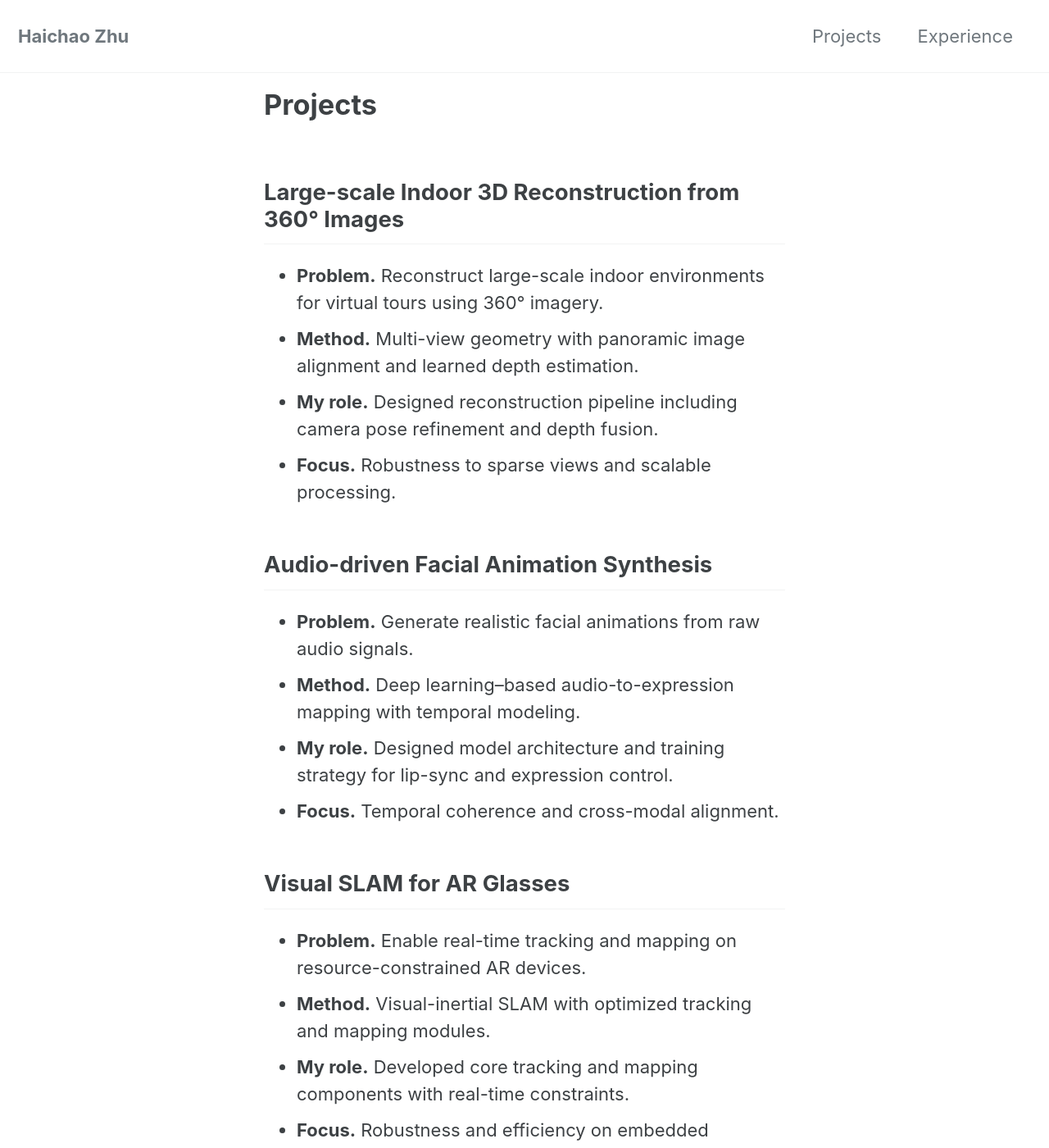
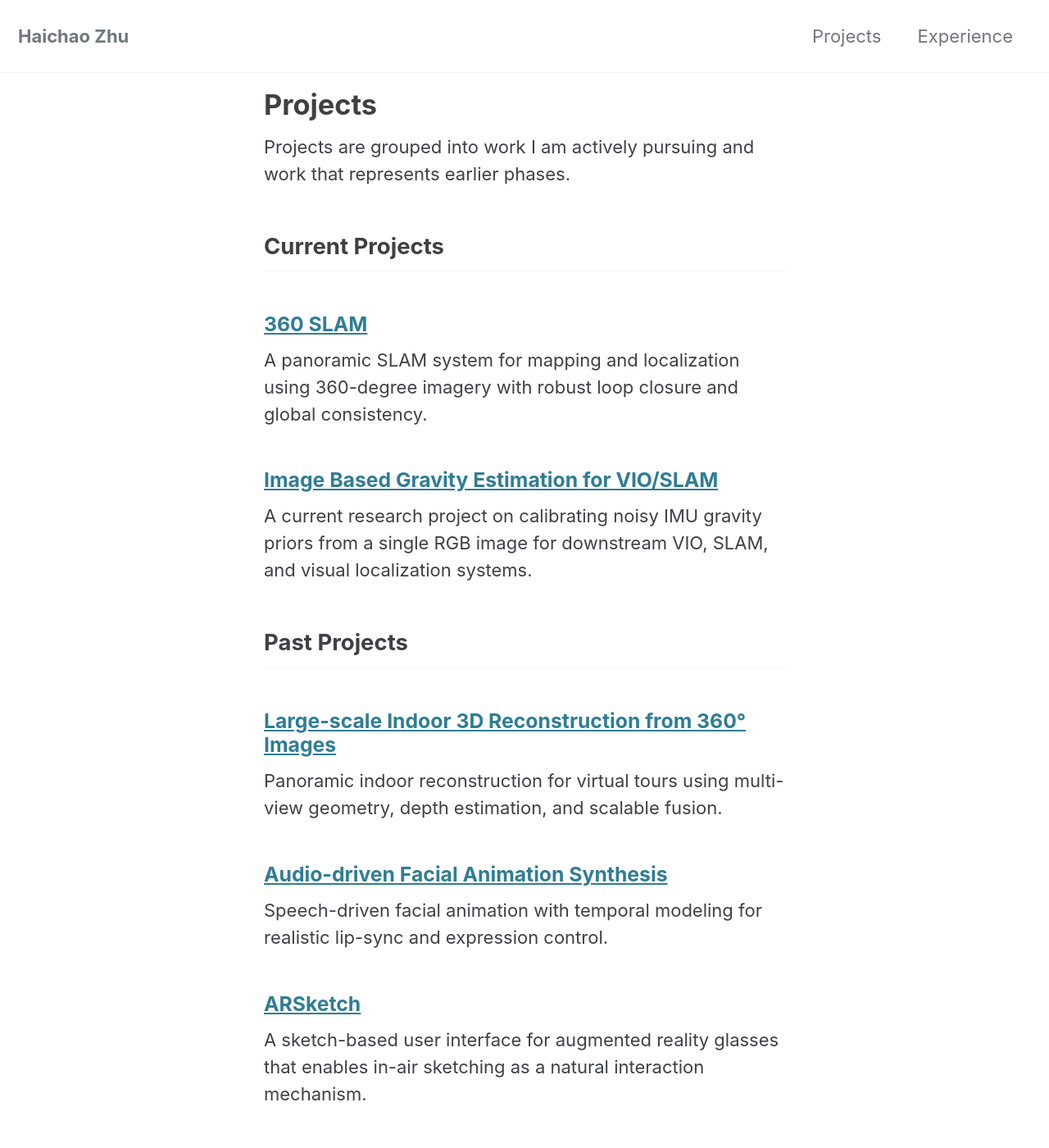
Before and after one commit to lszhuhaichao/lszhuhaichao.github.io, a Jekyll site: the page built from _pages/projects.md, in a window 1280 px wide and 1400 px high. Shown: the whole window at 82% size. Built offline with Jekyll 4.4.1, drawn with Linux system fonts in a browser that asks for light colours; cached includes are drawn as plain includes; some of the changed text lies outside the part shown.

Commit message:
update projects

```diff
--- a/_config.yml
+++ b/_config.yml
@@ -231,6 +231,11 @@ sass:
 permalink: /:categories/:title/
 timezone: # https://en.wikipedia.org/wiki/List_of_tz_database_time_zones
 
+collections:
+  projects:
+    output: true
+    permalink: /projects/:path/
+
 
 # Pagination with jekyll-paginate
 paginate: 5 # amount of posts to show
@@ -325,3 +330,10 @@ defaults:
       comments: # true
       share: true
       related: true
+  - scope:
+      path: ""
+      type: projects
+    values:
+      layout: single
+      author_profile: false
+      share: false
--- a/_pages/projects.md
+++ b/_pages/projects.md
@@ -4,23 +4,26 @@ title: "Projects"
 permalink: /projects/
 ---
 
-## Large-scale Indoor 3D Reconstruction from 360° Images
+Projects are grouped into work I am actively pursuing and work that represents earlier phases.
 
-- **Problem.** Reconstruct large-scale indoor environments for virtual tours using 360° imagery.
-- **Method.** Multi-view geometry with panoramic image alignment and learned depth estimation.
-- **My role.** Designed reconstruction pipeline including camera pose refinement and depth fusion.
-- **Focus.** Robustness to sparse views and scalable processing.
+{% assign project_docs = site.projects | sort: "date" | reverse %}
 
-## Audio-driven Facial Animation Synthesis
+## Current Projects
 
-- **Problem.** Generate realistic facial animations from raw audio signals.
-- **Method.** Deep learning–based audio-to-expression mapping with temporal modeling.
-- **My role.** Designed model architecture and training strategy for lip-sync and expression control.
-- **Focus.** Temporal coherence and cross-modal alignment.
+{% for post in project_docs %}
+{% if post.status == "current" %}
+### [{{ post.title }}]({% if post.link %}{{ post.link }}{% else %}{{ post.url | relative_url }}{% endif %})
 
-## Visual SLAM for AR Glasses
+{{ post.excerpt }}
+{% endif %}
+{% endfor %}
 
-- **Problem.** Enable real-time tracking and mapping on resource-constrained AR devices.
-- **Method.** Visual-inertial SLAM with optimized tracking and mapping modules.
-- **My role.** Developed core tracking and mapping components with real-time constraints.
-- **Focus.** Robustness and efficiency on embedded platforms.
+## Past Projects
+
+{% for post in project_docs %}
+{% if post.status == "past" %}
+### [{{ post.title }}]({% if post.link %}{{ post.link }}{% else %}{{ post.url | relative_url }}{% endif %})
+
+{{ post.excerpt }}
+{% endif %}
+{% endfor %}
--- /dev/null
+++ b/_projects/arsketch.md
@@ -0,0 +1,33 @@
+---
+title: "ARSketch"
+excerpt: "A sketch-based user interface for augmented reality glasses that enables in-air sketching as a natural interaction mechanism."
+date: 2020-10-12
+status: past
+---
+
+## Paper
+
+**ARSketch: Sketch-Based User Interface for Augmented Reality Glasses**
+ACM Multimedia 2020
+
+## Problem
+
+Design an intuitive user interface for AR glasses that goes beyond conventional menu-driven interaction and supports more natural input in immersive settings.
+
+## Method
+
+ARSketch explores sketch-based interaction for AR glasses, enabling users to draw sketches in air as an interaction primitive for communicating intent and controlling the system.
+
+## My Role
+
+I co-authored the paper and contributed to the design and development of the sketch-based interaction concept for augmented reality glasses.
+
+## Links
+
+- [Paper PDF](/assets/papers/ARSketch-ACMMM2020.pdf)
+- [ACM Multimedia 2020 Paper List](https://2020.acmmm.org/main-track-list.html)
+- [DOI](https://doi.org/10.1145/3394171.3413633)
+
+## Notes
+
+This paper was accepted to ACM Multimedia 2020. My local CV records it as an oral presentation.
--- /dev/null
+++ b/_projects/image-based-gravity-estimation-vio-slam.md
@@ -0,0 +1,18 @@
+---
+title: "Image Based Gravity Estimation for VIO/SLAM"
+excerpt: "A current research project on calibrating noisy IMU gravity priors from a single RGB image for downstream VIO, SLAM, and visual localization systems."
+date: 2026-02-28
+status: current
+---
+
+## Problem
+
+Gravity estimation is a core ingredient in VIO, SLAM, visual localization, AR, and robotics, but IMU-derived gravity priors often become unreliable under linear acceleration, vibration, drift, and transient motion.
+
+## Method
+
+This project studies single-image gravity prior calibration: given one RGB image and a noisy gravity prior from the IMU, the model predicts a corrected gravity direction together with a per-sample confidence score. The approach combines a prior-correction branch with an image-only branch and adaptively fuses them based on predicted reliability.
+
+## Dataset
+
+The work also includes a large-scale dataset of more than 148K frames with paired VIO-derived gravity ground truth and IMU-derived gravity priors, covering diverse scenes and a broad range of camera orientations.
--- /dev/null
+++ b/_projects/slam-360.md
@@ -0,0 +1,37 @@
+---
+title: "360 SLAM"
+excerpt: "A panoramic SLAM system for mapping and localization using 360-degree imagery with robust loop closure and global consistency."
+date: 2026-03-01
+status: current
+---
+
+## Problem
+
+Build a SLAM system that can use 360-degree imagery for mapping and localization across a wide range of environments, especially where large fields of view and long trajectories matter.
+
+## Method
+
+The project uses a panoramic SLAM pipeline with feature extraction and matching on 360 imagery, pose graph optimization, loop closure detection, and global refinement to maintain consistent maps over large-scale scenes.
+
+## My Role
+
+I worked on the core geometry and optimization pipeline, including robust pose estimation, loop closure handling, and improving map consistency across long sequences.
+
+## Demo Video
+
+<div style="position: relative; padding-bottom: 56.25%; height: 0; overflow: hidden;">
+  <iframe
+    src="https://www.youtube.com/embed/fJYtjs3FhHA"
+    title="360 SLAM Demo"
+    style="position: absolute; top: 0; left: 0; width: 100%; height: 100%; border: 0;"
+    allow="accelerometer; autoplay; clipboard-write; encrypted-media; gyroscope; picture-in-picture; web-share"
+    referrerpolicy="strict-origin-when-cross-origin"
+    allowfullscreen>
+  </iframe>
+</div>
+
+## Focus
+
+- Robust localization from panoramic observations
+- Loop closure and drift reduction
+- Globally consistent maps from long trajectories
```
Also changed, not shown: _projects/audio-driven-facial-animation.md (added, +24 -0 lines), _projects/deep-video-deinterlacing.md (added, +29 -0 lines), _projects/globally-optimal-toon-tracking.md (added, +28 -0 lines), _projects/handaugment.md (added, +28 -0 lines), _projects/indoor-3d-reconstruction.md (added, +24 -0 lines), _projects/visual-slam-ar-glasses.md (added, +24 -0 lines), index.md (+52 -1 lines), 1 other file.
